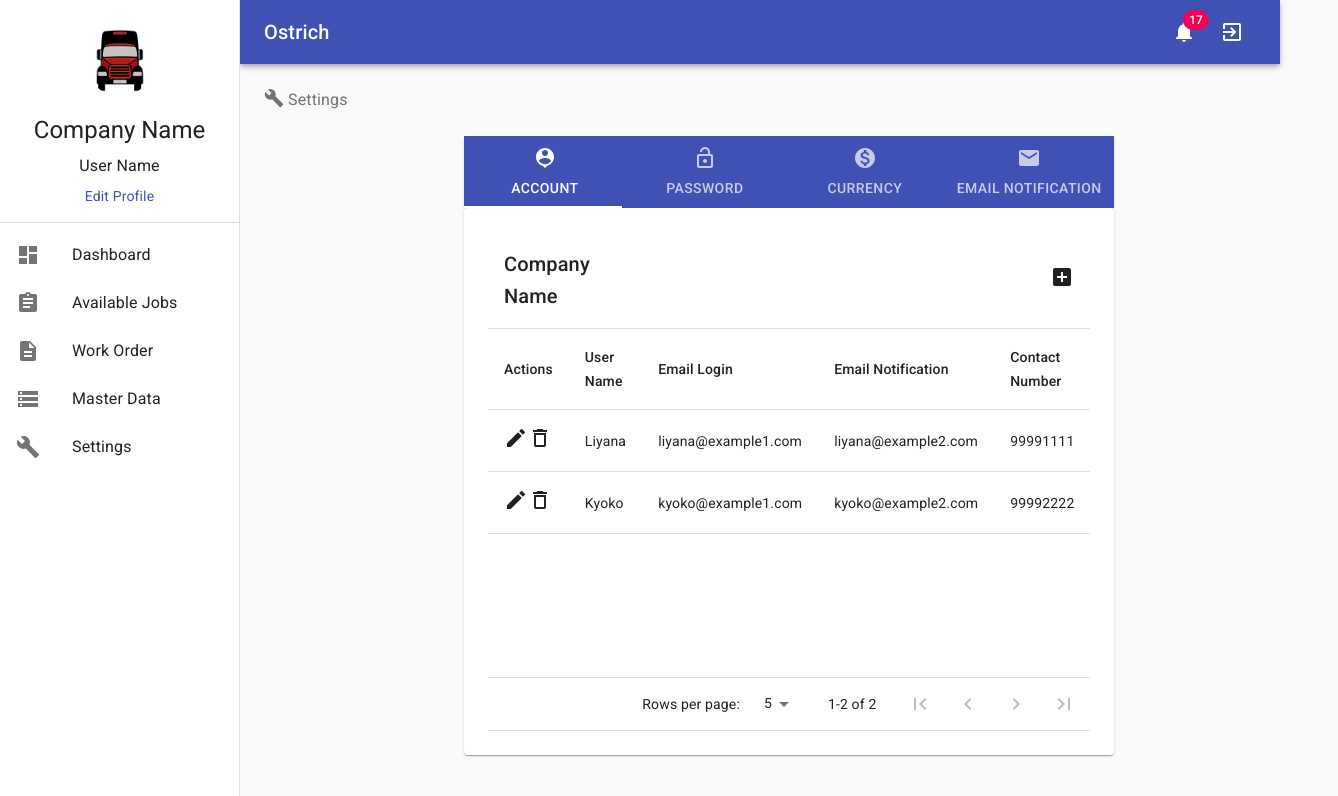
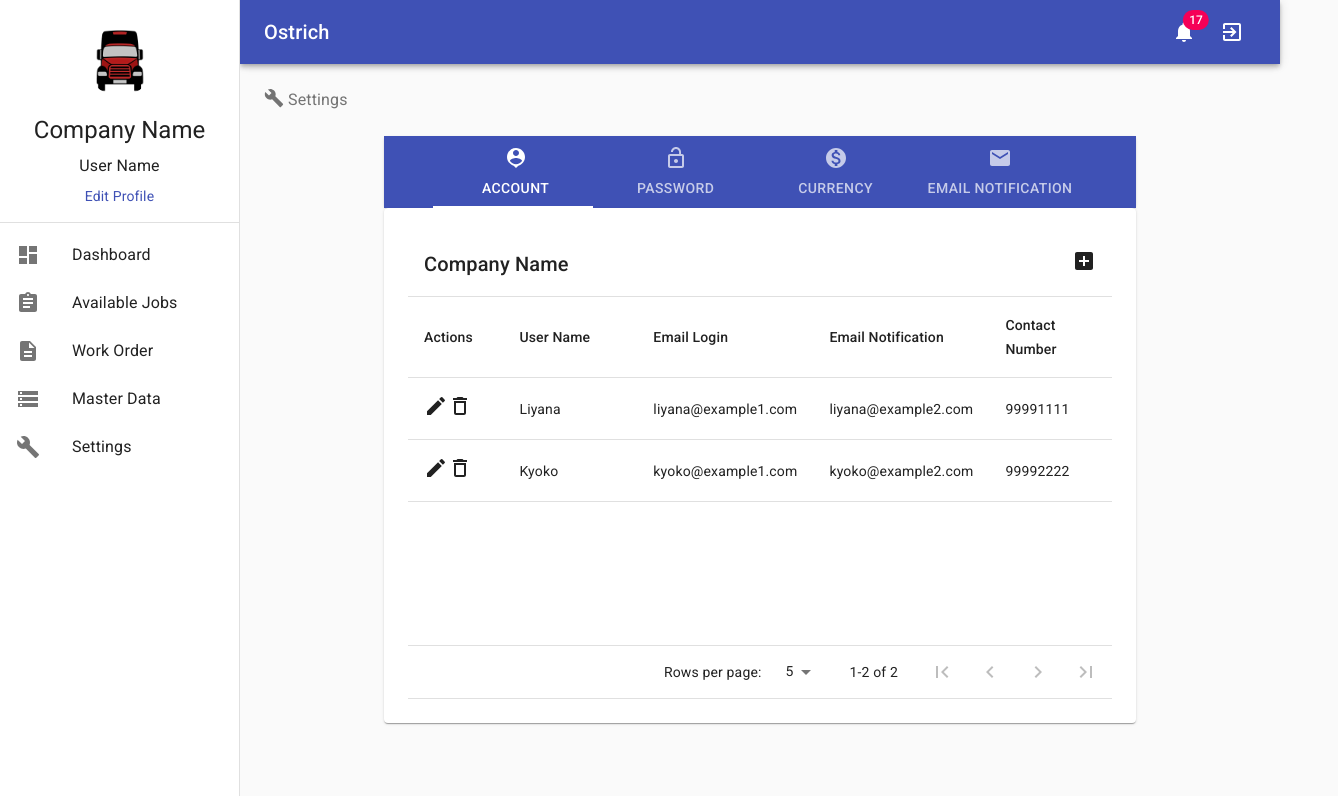
Before and after one commit to liyanarosliescs/ostrich-ui, a React (Create React App) app: page /trucker/setting in a window 1280 px wide. Shown: the top 796 px of the page, 1338 px wide, since content can reach past the window. Built offline with nearby package versions, Linux system fonts and the light colour scheme.

Commit message:
change layout size of settings tab and trucker master data

```diff
--- a/src/components/CurrencyTab.js
+++ b/src/components/CurrencyTab.js
@@ -16,7 +16,7 @@ const useStyles = makeStyles(theme => ({
     width: 300,
   },
   form: {
-    width: '55%', // Fix IE 11 issue.
+    width: '65%', // Fix IE 11 issue.
     marginTop: theme.spacing(1),
   },
   submit: {
--- a/src/components/EmailTab.js
+++ b/src/components/EmailTab.js
@@ -7,7 +7,7 @@ import { makeStyles, useTheme } from '@material-ui/core/styles';
 
 const useStyles = makeStyles(theme => ({
   form: {
-    width: '55%', // Fix IE 11 issue.
+    width: '65%', // Fix IE 11 issue.
     marginTop: theme.spacing(1),
   },
   submit: {
--- a/src/components/ManagerAccountTab.js
+++ b/src/components/ManagerAccountTab.js
@@ -177,11 +177,11 @@ export default function ManagerAccountTable() {
             .slice(page * rowsPerPage, page * rowsPerPage + rowsPerPage)
             .map(row => (
               <TableRow key={row.userName}>
-                <TableCell style={{ width: "30%" }}>
+                <TableCell style={{ width: "15%" }}>
                   <Edit />
                   <DeleteOutline />
                 </TableCell>
-                <TableCell style={{ width: "15%" }}>
+                <TableCell style={{ width: "25%" }}>
                   {row.userName}
                 </TableCell>
                 <TableCell style={{ width: "15%" }}>
--- a/src/components/PasswordTab.js
+++ b/src/components/PasswordTab.js
@@ -11,7 +11,7 @@ const useStyles = makeStyles(theme => ({
     height: 60,
   },
   form: {
-    width: '55%', // Fix IE 11 issue.
+    width: '65%', // Fix IE 11 issue.
     marginTop: theme.spacing(1),
   },
   submit: {
--- a/src/components/SettingsTabs.js
+++ b/src/components/SettingsTabs.js
@@ -20,16 +20,16 @@ const useStyles = makeStyles(theme => ({
     flexGrow: 1,
     backgroundColor: theme.palette.background.paper,
     marginTop: theme.spacing(3),
-    marginLeft: theme.spacing(25),
-    marginRight: theme.spacing(25)
+    marginLeft: theme.spacing(15),
+    marginRight: theme.spacing(15)
   },
   tabPanel: {
     backgroundColor: "#3f51b5",
     color: "#ffffff"
   },
   paper: {
-    marginLeft: theme.spacing(25),
-    marginRight: theme.spacing(25)
+    marginLeft: theme.spacing(15),
+    marginRight: theme.spacing(15)
   }
 }));
 
--- a/src/components/Trucker/MasterDataTabs.js
+++ b/src/components/Trucker/MasterDataTabs.js
@@ -19,16 +19,16 @@ const useStyles = makeStyles(theme => ({
     flexGrow: 1,
     backgroundColor: theme.palette.background.paper,
     marginTop: theme.spacing(3),
-    marginLeft: theme.spacing(25),
-    marginRight: theme.spacing(25),
+    marginLeft: theme.spacing(15),
+    marginRight: theme.spacing(15),
   },
   tabPanel: {
     backgroundColor: '#3f51b5',
     color: '#ffffff',
   },
   paper: {
-    marginLeft: theme.spacing(25),
-    marginRight: theme.spacing(25),
+    marginLeft: theme.spacing(15),
+    marginRight: theme.spacing(15),
   },
 }));
 
```
